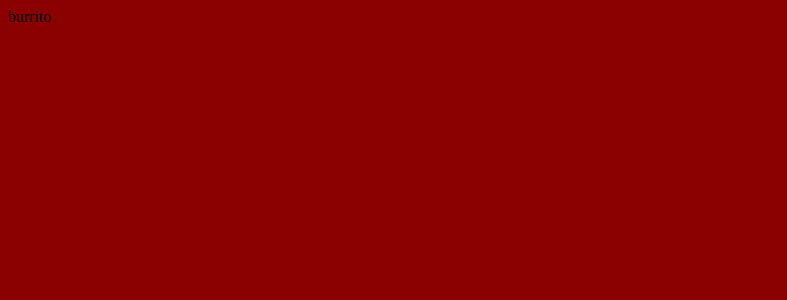
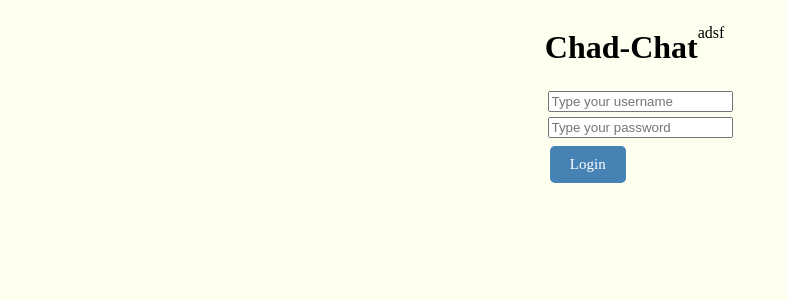
Before and after one commit to wayson14/smallTalk-frontend, a React (Create React App) app: page / in a window 1280 px wide. Shown: the top 300 px of the page, without its empty margins (0-787 px from the left). Built offline with nearby package versions, Linux system fonts and the light colour scheme.

Commit message:
Added logging system, looking forward to add cross-component state management (setState)

```diff
--- /dev/null
+++ b/db.json
@@ -0,0 +1,24 @@
+{
+  "posts": [
+    {
+      "id": 1,
+      "title": "json-server",
+      "author": "typicode"
+    }
+  ],
+  "users": [
+    {
+      "id": 0,
+      "username": "admin",
+      "passwd": "admin",
+      "email": "admin@admin.com"
+    },
+    {
+      "id": 1,
+      "username": "wayson",
+      "passwd": "wayson",
+      "email": "wayson@wayson.com"
+    }
+
+  ]
+}
--- a/package.json
+++ b/package.json
@@ -6,9 +6,11 @@
     "@testing-library/jest-dom": "^5.15.0",
     "@testing-library/react": "^11.2.7",
     "@testing-library/user-event": "^12.8.3",
+    "json-server": "^0.17.0",
     "node-sass": "^6.0.1",
     "react": "^17.0.2",
     "react-dom": "^17.0.2",
+    "react-router-dom": "^6.0.2",
     "react-scripts": "4.0.3",
     "web-vitals": "^1.1.2",
     "webpack": "^5.64.2"
@@ -17,7 +19,8 @@
     "start": "react-scripts start",
     "build": "react-scripts build",
     "test": "react-scripts test",
-    "eject": "react-scripts eject"
+    "eject": "react-scripts eject",
+    "server": "json-server --watch db.json --port 5000"
   },
   "eslintConfig": {
     "extends": [
--- a/src/App.js
+++ b/src/App.js
@@ -1,11 +1,33 @@
 import './App.scss';
+import { BrowserRouter as Router, Route, Routes} from 'react-router-dom'
+import Header from './components/Header.js';
+import LoginForm from './components/LoginForm.js'
+import User from './services/User.js'
+import { useState } from 'react';
 
-function App() {
+const App = () => {
+  const [user, setUser] = useState(new User());
+
+  const onLogin = (credentials) => {
+    user.login(credentials)
+      .then((result) => {
+        result ? console.log(`Witaj ${user.username}`) : console.log("Podano złe dane!")
+      })
+    return;
+  }
   return (
-    <div className="App">
-      burrito
-      {/* <img src="https://media1.tenor.com/images/3a7824e8bbb622d1f72d263e07027771/tenor.gif?itemid=8974053"/> */}
-    </div>
+    <Router>
+      <div className="App">
+        <Header user={user}/>
+          <Routes>
+            <Route
+              path="/"
+              element={<LoginForm onLogin={onLogin}/>}
+            />
+          </Routes>
+      </div>
+
+    </Router>
   );
 }
 
--- a/src/App.scss
+++ b/src/App.scss
@@ -1,3 +1,43 @@
 body {
-    background-color: darkred;
+    background-color: ivory;
+    display: flex;
+    justify-content: center;
 }
+
+.App {
+    width: initial;
+}
+.navbar {
+    display: inline-flex;
+}
+.container {
+    border: 1px solid black;
+    padding: 1em;
+    border-radius: 3px;
+}
+
+.form-field {
+  margin: 0.2em;
+}
+
+.btn {
+    display: inline-block;
+    background: #000;
+    color: #fff;
+    border: none;
+    padding: 10px 20px;
+    margin: 5px;
+    border-radius: 5px;
+    cursor: pointer;
+    text-decoration: none;
+    font-size: 15px;
+    font-family: inherit;
+  }
+
+  .btn:focus {
+    outline: none;
+  }
+
+  .btn:active {
+    transform: scale(0.98);
+  }
--- /dev/null
+++ b/src/components/Button.js
@@ -0,0 +1,18 @@
+import React from 'react'
+
+const Button = ({ color, text, onClick}) => {
+    return (
+        <button
+            className="btn"
+            onClick={onClick}
+            style={{ backgroundColor: color }}
+        >
+            {text}
+        </button>
+    )
+}
+Button.defaultProps = {
+    color: 'steelblue',
+}
+
+export default Button
--- /dev/null
+++ b/src/components/Header.js
@@ -0,0 +1,14 @@
+import { React, useState } from 'react'
+
+const Header = (u) => {
+    const [user, setUser] = useState(u);
+    return (
+        <div className="navbar">
+            <h1>Chad-Chat</h1>
+            <p>{user.user.username}</p>
+            {console.log(user.user.username)}
+        </div>
+    )
+}
+
+export default Header
--- /dev/null
+++ b/src/components/LoginForm.js
@@ -0,0 +1,35 @@
+import { React, useState } from 'react';
+import Button from './Button.js';
+
+const LoginForm = ({ onLogin }) => {
+
+    const [username, setUsername] = useState("");
+    const [passwd, setPasswd] = useState("");
+
+    const onSubmit = (e) => {
+        e.preventDefault();
+        onLogin({username, passwd});
+        setUsername("");
+        setPasswd("");
+    }
+
+    return (
+        <div>
+            {/* <Info text="Wrong credentials" color="red"/> */}
+            <form className="login-form" onSubmit={onSubmit}>
+                <div className="from-control">
+                    <input className="form-field" name="username" type="text" onMouseMove={e => setUsername(e.target.value)} placeholder="Type your username"/>
+                </div>
+                <div className="from-control">
+                    <input className="form-field" name="passwd" type="text" onMouseMove={e => setPasswd(e.target.value)} placeholder="Type your password"/>
+                </div>
+                <div className="from-control">
+                    <Button type="submit" text="Login"/>
+                </div>
+
+            </form>
+        </div>
+    )
+}
+
+export default LoginForm
--- /dev/null
+++ b/src/services/User.js
@@ -0,0 +1,57 @@
+function User () {
+    this.username = 'adsf';
+    this.passwd = null;
+    this.logged = null;
+
+    this.login = async ({ username, passwd }) => {
+
+        //ten request powinien dotyczyć danego usera! -> backend
+        const res = await fetch("http://localhost:5000/users");
+        const data = await res.json();
+
+        //to powinno się dziać na serwerzpasswde! -> backend
+        const getUser = new Promise((resolve, reject) => {
+            const userData = data.filter((el) => el?.username === username && el?.passwd === passwd)[0];
+            typeof userData !== undefined ? resolve(userData) : resolve(false);
+        });
+
+        const fillUser = new Promise ((resolve) => {
+            this.username = username;
+            this.passwd = passwd;
+            this.logged = true;
+            resolve (this);
+        })
+
+        const userData = await getUser;
+        if (userData) {
+            await fillUser;
+            // console.log(user.username);
+            return true;
+        }
+        else return false;
+
+
+
+
+        // tu trzeba promisa zrobić, żeby czekało
+        // await user !== undefined && this.fill({ username, passwd });
+        // return (user !== undefined) ? true : false;
+        // console.log(logged)
+        // return logged;
+
+    }
+    this.logout = () => {
+        return
+    }
+    this.fill =  ({ username, passwd }) => {
+        const fillUser = new Promise ((resolve) => {
+            this.username = username;
+            this.passwd = passwd;
+            this.logged = true;
+            resolve (this);
+        })
+        return fillUser;
+    }
+}
+
+export default User;
```
Also changed, not shown: src/components/Container.js (added, +12 -0 lines), 1 other file (tests, documents, lock files or other folders).
